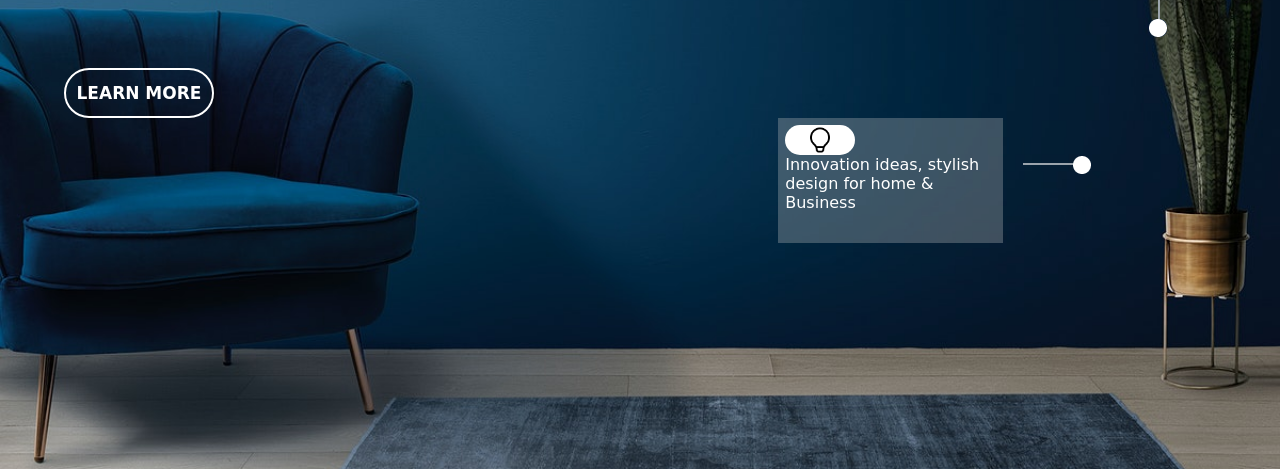
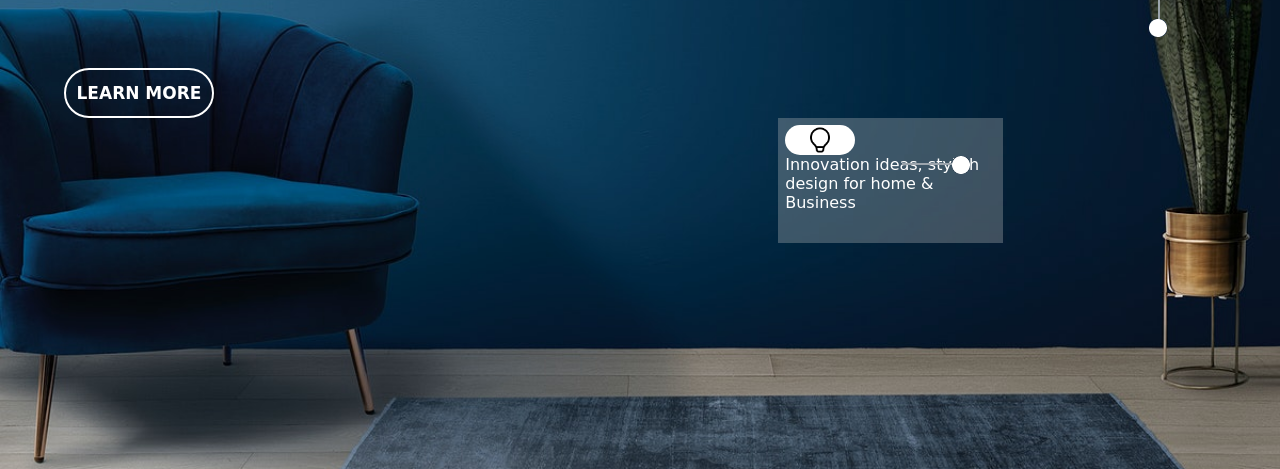
Before and after one commit to vivek741/Interior-Design-Landing-Page, a plain HTML site: page index.html in a window 1280 px wide. Shown: the part 331-800 px from the top of the page. Drawn offline with nearby package versions, Linux system fonts and the light colour scheme; a web font is replaced by a local one.

Commit message:
.line-icon2 right position

```diff
--- a/style.css
+++ b/style.css
@@ -154,7 +154,7 @@ body  {
 }
 .line-icon2{
   position: absolute;
-  right: 179px;
+  right: 300px;
   top: 474px;
 
 }
```
